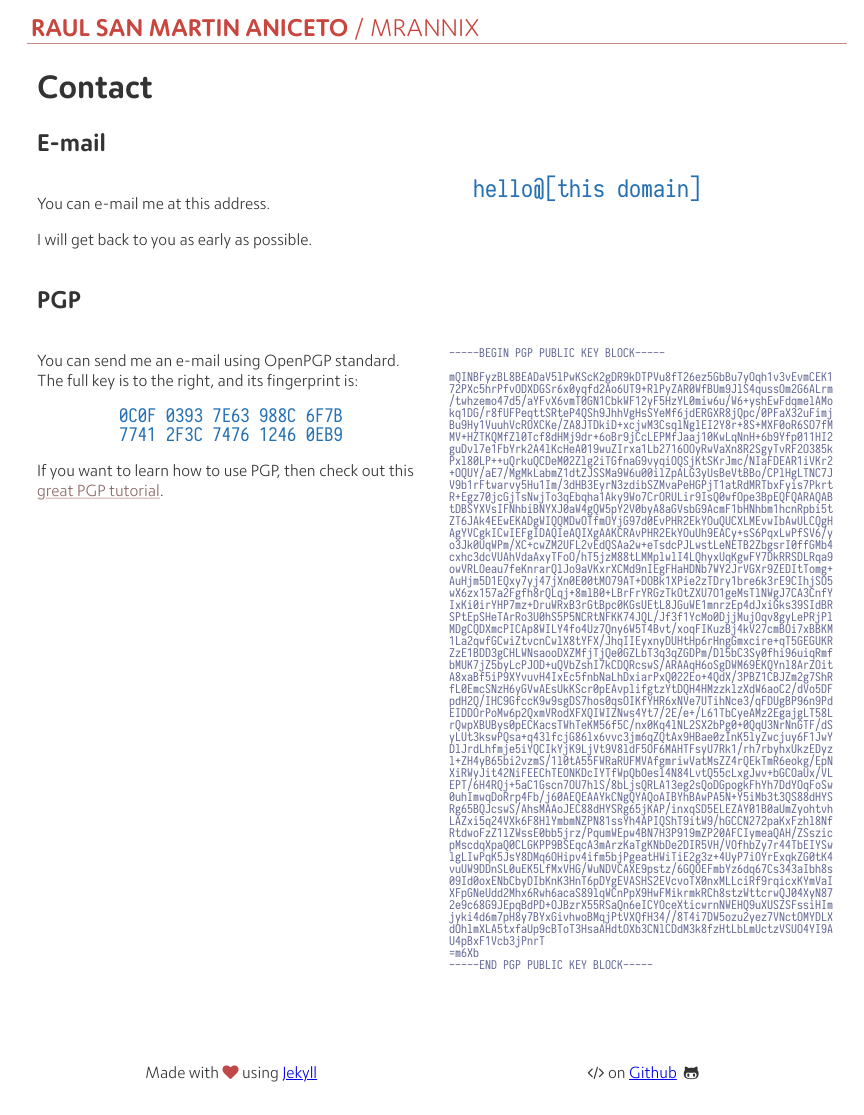
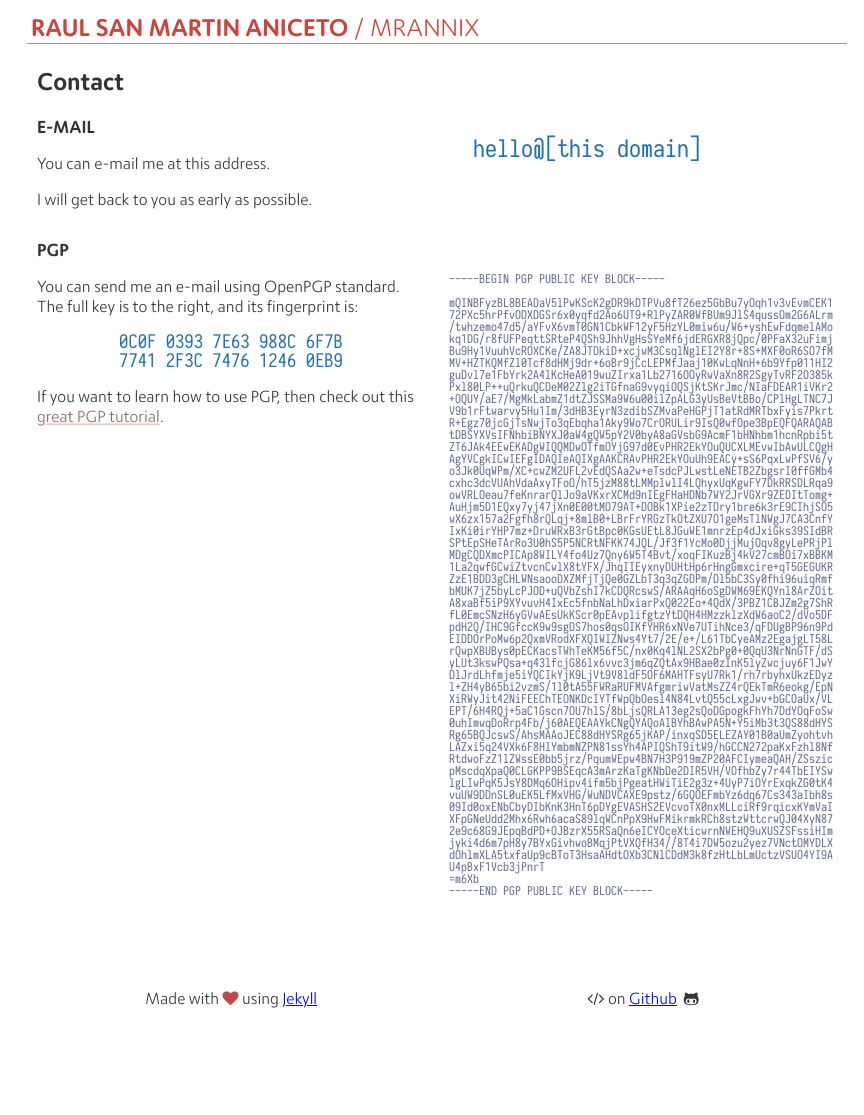
Before and after one commit to MrAnnix/MrAnnix.github.io, a Jekyll site: the page built from contact.html, in a window 1280 px wide. Shown: the whole page, without its empty margins (203-1067 px from the left). Built offline with Jekyll 4.4.1, drawn with Linux system fonts in a browser that asks for light colours; after the commit the page ends 1041 px from its top, so only the background shows below that.

Commit message:
Update _contact.scss

```diff
--- a/_sass/_contact.scss
+++ b/_sass/_contact.scss
@@ -23,3 +23,19 @@
     line-height: unset;
     font-size: 9pt
 }
+
+.contact-title {
+    display: block;
+    font-size: 1.5em;
+    margin-block-start: 0.83em;
+    margin-block-end: 0.83em;
+    margin-inline-start: 0px;
+    margin-inline-end: 0px;
+    font-weight: bold
+}
+
+.contact-subtitle {
+    margin-bottom: 0;
+    text-transform: uppercase;
+    font-size: 13pt
+}
```
